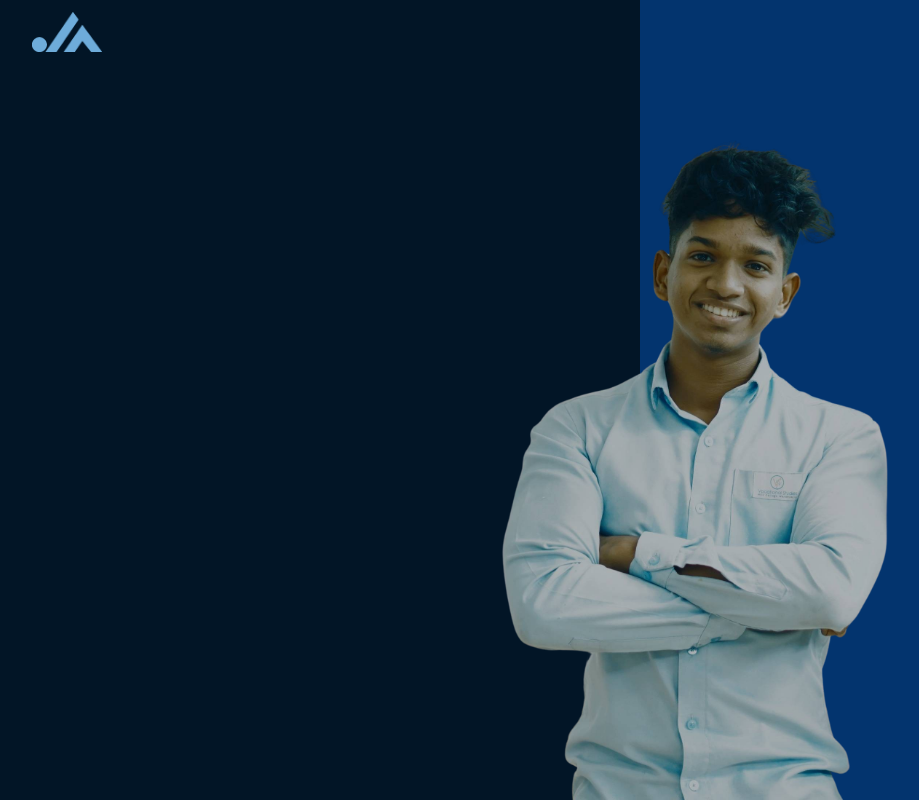
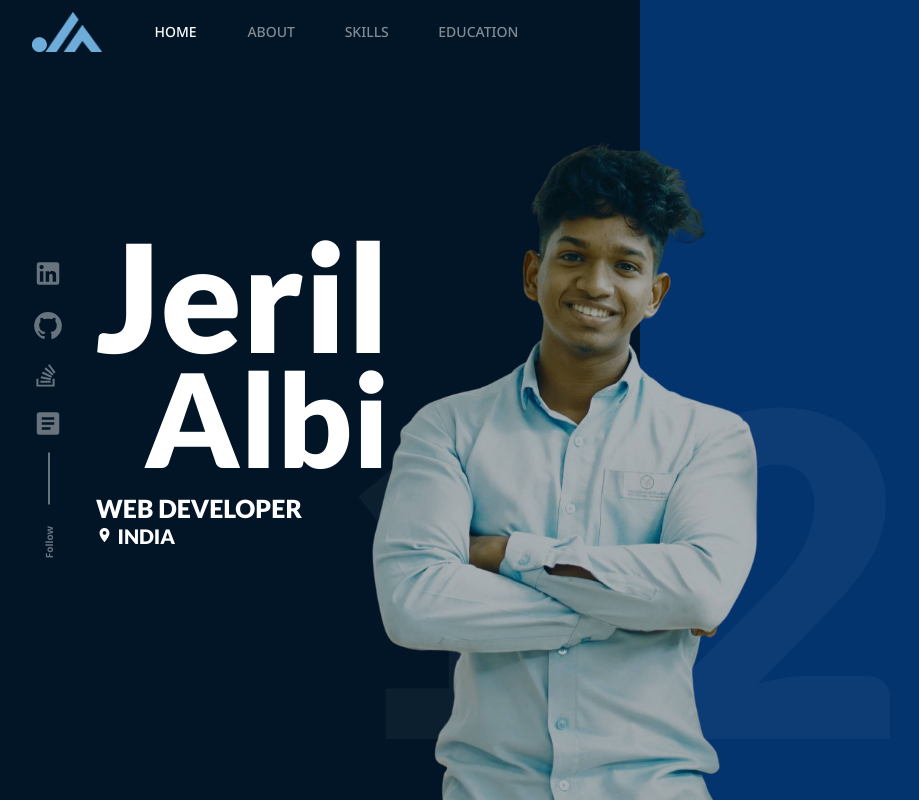
Before and after one commit to jerilalbi/jerilalbi.github.io, a React (Create React App) app in the folder version2/: page / in a window 1280 px wide. Shown: the whole page, without its empty margins (40-959 px from the left). Built offline with nearby package versions, Linux system fonts and the light colour scheme; a web font is replaced by a local one.

Commit message:
home page half completed

```diff
--- a/version2/package.json
+++ b/version2/package.json
@@ -13,6 +13,7 @@
     "react": "^18.2.0",
     "react-dom": "^18.2.0",
     "react-scripts": "5.0.1",
+    "react-text-transition": "^3.1.0",
     "web-vitals": "^2.1.4"
   },
   "scripts": {
--- a/version2/public/index.html
+++ b/version2/public/index.html
@@ -18,7 +18,7 @@
 
     <link rel="preconnect" href="https://fonts.googleapis.com">
     <link rel="preconnect" href="https://fonts.gstatic.com" crossorigin>
-    <link href="https://fonts.googleapis.com/css2?family=Geo&family=Noto+Sans:ital,wght@0,100..900;1,100..900&display=swap" rel="stylesheet">
+    <link href="https://fonts.googleapis.com/css2?family=Lato:ital,wght@0,100;0,300;0,400;0,700;0,900;1,100;1,300;1,400;1,700;1,900&family=Noto+Sans:ital,wght@0,100..900;1,100..900&display=swap" rel="stylesheet">
     <!--
       Notice the use of %PUBLIC_URL% in the tags above.
       It will be replaced with the URL of the `public` folder during the build.
--- a/version2/src/components/header.jsx
+++ b/version2/src/components/header.jsx
@@ -1,12 +1,44 @@
-import { AppBar, Box, Container, Toolbar, Typography } from '@mui/material'
-import React from 'react'
+import { AppBar, Box, Button, Container, Toolbar } from '@mui/material'
+import React, { useState } from 'react'
+
+
+const headerItems = [
+  {
+    "name" : "HOME",
+    "path": "/"
+  },
+  {
+    "name" : "ABOUT",
+    "path": "/"
+  },
+  {
+    "name" : "SKILLS",
+    "path": "/"
+  },
+  {
+    "name" : "EDUCATION",
+    "path": "/"
+  },
+];
 
 function Header() {
+  const [activeItem,setActiveItem] = useState("HOME")
+
+  const handleItemClick = (item) => {
+    setActiveItem(item);
+  }
+
   return (
     <AppBar position='static' elevation={0}>
       <Container maxWidth="xl" sx={{bgcolor: 'secondary.main'}}>
         <Toolbar>
           <Box component={'img'} src="/images/ja-logo.png" alt='logo' sx={{height: "50px", width: "70px", objectFit: 'contain'}}/>
+          <Box  sx={{display: 'flex', justifyContent: 'space-evenly',paddingX: '10px',width: '100%'}}>
+            {
+              headerItems.map((items) => <Button sx={{color: 'white', opacity: activeItem === items.name ? 1 : 0.5}} onClick={ ()=> handleItemClick(items.name)} disableRipple>{items.name}</Button> )
+            }
+
+          </Box>
         </Toolbar>
       </Container>
     </AppBar>
--- /dev/null
+++ b/version2/src/components/homeBgNum.jsx
@@ -0,0 +1,30 @@
+import { Box, Typography } from "@mui/material";
+import React from "react";
+
+function HomeBgNum(props) {
+  const textStyle = {
+    color: "white",
+    fontSize: "450px",
+    fontWeight: "750",
+    opacity: ".04",
+    lineHeight: "1",
+    fontFamily: "Lato, sans-serif",
+  };
+  const numRightPos = props.position === "right" ? "50px" : "auto";
+  const numleftPos = props.position === "left" ? "5px" : "auto";
+  return (
+    <Box
+      sx={{
+        position: "absolute",
+        bottom: "10px",
+        right: numRightPos,
+        left: numleftPos,
+        overflow: "hidden",
+      }}
+    >
+      <Typography sx={textStyle}>{props.number}</Typography>
+    </Box>
+  );
+}
+
+export default HomeBgNum;
--- /dev/null
+++ b/version2/src/components/homeIconBox.jsx
@@ -0,0 +1,66 @@
+import { Box, Divider, Icon, IconButton, Tooltip, Typography } from '@mui/material'
+import React from 'react'
+import ArticleIcon from '@mui/icons-material/Article';
+import LinkedInIcon from '@mui/icons-material/LinkedIn';
+import GitHubIcon from '@mui/icons-material/GitHub';
+
+const iconBtns = [
+{
+  "title" : "LinkedIn",
+  "icon": <LinkedInIcon sx={{height: '30px', width: '30px',opacity: '.4',':hover':{opacity: '1'}}}/>,
+  "action": ""
+},
+{
+  "title" : "GitHub",
+  "icon": <GitHubIcon sx={{height: '30px', width: '30px',opacity: '.4',':hover':{opacity: '1'}}}/>,
+  "action": ""
+},
+{
+  "title" : "StackOverflow",
+  "icon": <Icon sx={{opacity: '.4',':hover':{opacity: '1'}}}> <img alt='stackoverflow logo' height={'26px'} width={'26px'} src='/icons/stack-overflow.svg'></img> </Icon>,
+  "action": ""
+},
+{
+  "title" : "Download CV",
+  "icon": <ArticleIcon sx={{height: '30px', width: '30px', opacity: '.4',':hover':{opacity: '1'}}}/>,
+  "action": ""
+},
+]
+
+function HomeIconBox() {
+  return (
+    <Box sx={iconBoxStyle}>
+      {
+        iconBtns.map((iconBtns) =>
+          <Tooltip title= {iconBtns.title} placement='right'>
+            <IconButton sx={{display: 'block', color: 'white', paddingY: '8px', paddingX: '0'}}>
+            {iconBtns.icon}
+            </IconButton>
+          </Tooltip>
+        )
+      }
+      <Divider sx={verticalLine} orientation='vertical'/>
+      <Typography sx={{color: 'white', fontSize: '10px', transform: 'rotate(-90deg)',fontWeight: 'bold', mt: '30px',opacity: '.4'}}>Follow</Typography>
+    </Box>
+  )
+}
+
+export default HomeIconBox
+
+const iconBoxStyle = {
+  position: 'absolute',
+  padding: '1px',
+  marginX: '48px',
+  top: '50%',
+  transform: 'translateY(-50%)',
+  boxSizing: 'border-box',
+}
+
+const verticalLine = {
+  borderWidth: '1px',
+  height: '50px',
+  width: '0',
+  marginX: 'auto',
+  borderColor: 'white',
+  opacity: '.4'
+}
--- a/version2/src/components/homeImg.jsx
+++ b/version2/src/components/homeImg.jsx
@@ -1,13 +1,24 @@
-import { Container } from '@mui/material'
-import React from 'react'
-import { imgContainer } from './homeImgStyles'
+import { Container } from "@mui/material";
+import React from "react";
 
 function HomeImage() {
   return (
-    <Container sx={imgContainer}>
-        <img src='/images/home_img.png' alt='home_img' style={{maxWidth: '100%', height: 'auto',display: 'block'}}></img>
+    <Container
+      sx={{
+        position: "absolute",
+        right: "-22%",
+        bottom: "0",
+        width: "460px",
+        zIndex: "100",
+      }}
+    >
+      <img
+        src="/images/home_img.png"
+        alt="home_img"
+        style={{ maxWidth: "100%", height: "auto", display: "block" }}
+      ></img>
     </Container>
-  )
+  );
 }
 
-export default HomeImage
+export default HomeImage;
--- a/version2/src/components/homeImgStyles.jsx
+++ /dev/null
@@ -1,7 +0,0 @@
-export const imgContainer = {
-    position: 'absolute',
-    width: '460px',
-    right: '25%',
-    padding: 0,
-    bottom: 0,
-};
--- /dev/null
+++ b/version2/src/components/homeName.jsx
@@ -0,0 +1,73 @@
+import { Box, Typography } from "@mui/material";
+import React, { useEffect, useState } from "react";
+import LocationOnIcon from "@mui/icons-material/LocationOn";
+
+const jobTitles = ["WEB DEVELOPER", "FLUTTER DEVELOPER"];
+
+function HomeNameSec() {
+  const [index, setIndex] = useState(0);
+
+  useEffect(() => {
+    const textInterval = setInterval(() => {
+      setIndex((index) => index + 1);
+    }, 3000);
+    return () => clearInterval(textInterval);
+  }, []);
+  return (
+    <Box sx={homeNameBx}>
+      <Typography
+        sx={{
+          fontSize: "150px",
+          fontWeight: "750",
+          fontFamily: "Lato, sans-serif",
+          lineHeight: ".6",
+        }}
+      >
+        Jeril
+      </Typography>
+      <Typography
+        sx={{
+          fontSize: "130px",
+          fontWeight: "750",
+          fontFamily: "Lato, sans-serif",
+          lineHeight: "1.2",
+          textAlign: "right",
+        }}
+      >
+        Albi
+      </Typography>
+      <Typography sx={jobTitleText}>WEB DEVELOPER</Typography>
+      <LocationOnIcon sx={{ height: "17px", width: "17px" }} />{" "}
+      <Typography
+        sx={{
+          display: "inline-block",
+          fontSize: "20px",
+          fontWeight: "750",
+          fontFamily: "Lato, sans-serif",
+        }}
+      >
+        INDIA
+      </Typography>
+    </Box>
+  );
+}
+
+export default HomeNameSec;
+
+const homeNameBx = {
+  position: "absolute",
+  left: "13%",
+  top: "50%",
+  left: "20%",
+  color: "white",
+  textAlign: "start",
+  transform: "translateY(-50%)",
+};
+
+const jobTitleText = {
+  fontSize: "25px",
+  fontWeight: "750",
+  fontFamily: "Lato, sans-serif",
+  lineHeight: "1",
+  whiteSpace: "nowrap",
+};
--- a/version2/src/pages/home.jsx
+++ b/version2/src/pages/home.jsx
@@ -1,19 +1,36 @@
-import React from 'react'
-import Header from '../components/header'
-import { Box, Button, Container } from '@mui/material'
-import HomeImage from '../components/homeImg'
+import React from "react";
+import Header from "../components/header";
+import { Box, Container } from "@mui/material";
+import HomeImage from "../components/homeImg";
+import HomeIconBox from "../components/homeIconBox";
+import HomeNameSec from "../components/homeName";
+import HomeBgNum from "../components/homeBgNum";
 
 function Home() {
   return (
-    <Box display={'flex'}>
-      <Container maxWidth='md' sx={{bgcolor:"secondary.main",float:'left',height:'100vh'}}>
-        <Header/>
-        <HomeImage/>
+    <Box display={"flex"}>
+      <Container
+        maxWidth="lg"
+        sx={{
+          position: "relative",
+          bgcolor: "secondary.main",
+          height: "100vh",
+        }}
+      >
+        <Header />
+        <HomeIconBox />
+        <HomeNameSec />
+        <HomeBgNum number="1" position="right" />
+        <HomeImage />
       </Container>
-      <Container maxWidth='sm' sx={{bgcolor: "primary.main", float:'left',height: '100vh'}}>
+      <Container
+        maxWidth="sm"
+        sx={{ position: "relative", bgcolor: "primary.main", height: "100vh" }}
+      >
+        <HomeBgNum number="2" position="left" />
       </Container>
     </Box>
-  )
+  );
 }
 
-export default Home
+export default Home;
```
Also changed, not shown: version2/public/icons/stack-overflow.svg (added), 1 other file (tests, documents, lock files or other folders).
